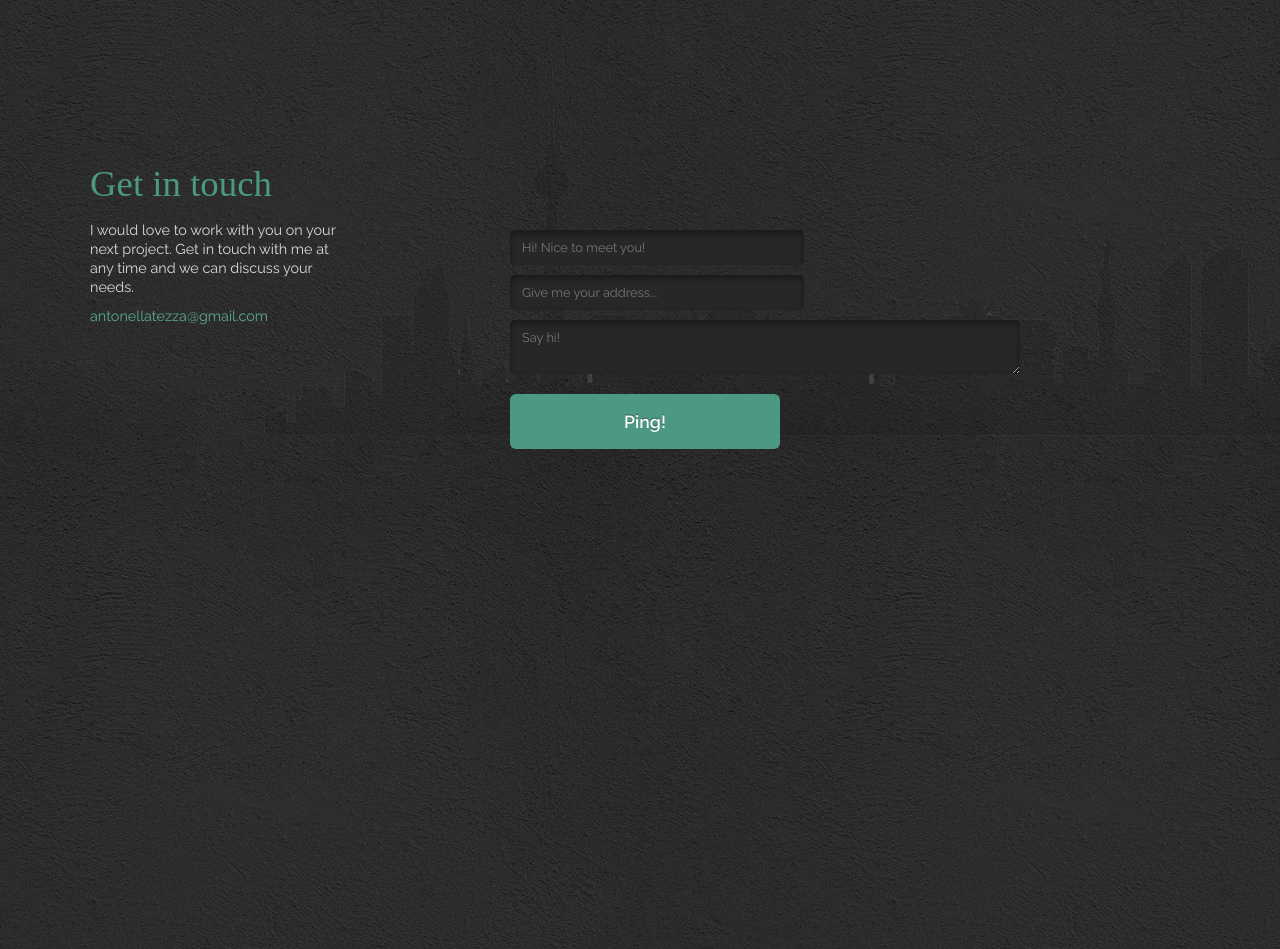
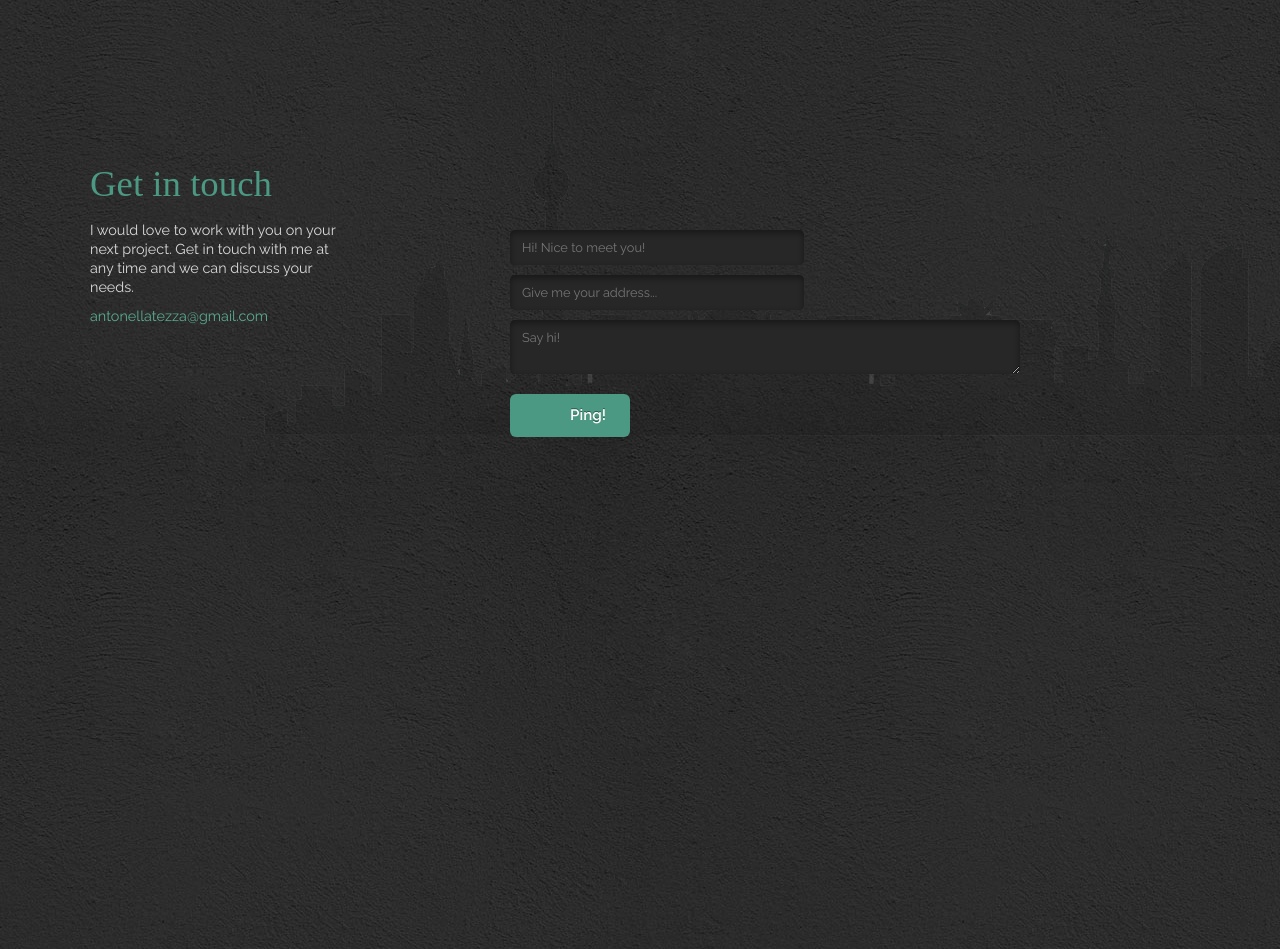
Before and after one commit to sempresaurita/sempresaurita.github.com, a PHP site: page / in a window 1280 px wide. Shown: the part 2851-3800 px from the top of the page. Run offline with PHP 8.4, Linux system fonts and the light colour scheme; some libraries are stand-ins or nearby versions; some web fonts are replaced.

Commit message:
fix btn ping

```diff
--- a/sass/screen.scss
+++ b/sass/screen.scss
@@ -89,15 +89,16 @@ input, textarea {
 input.button {
 	border: none;
 	box-shadow: none;
+	width: 20%;
 }
 
 /* Buttons */
 .button {
-	border-radius: 6px 6px 6px 6px;
-	padding: 10px 60px;
+	border-radius: 4px 4px 4px 4px;
+	padding: 4px 60px;
     text-align: center;
     line-height: 35px;
-    @include font-size(1.1);
+    @include font-size(0.95);
     font-weight: bold;
     background: #4b9982;
     /*background: -moz-linear-gradient(center top , #5bab93 0px, #4b9982 50%, #3e8e78 50%, #327361 100%) repeat scroll 0 0 transparent;*/
--- a/stylesheets/screen.css
+++ b/stylesheets/screen.css
@@ -449,16 +449,17 @@ input, textarea {
 
 input.button {
   border: none;
-  box-shadow: none; }
+  box-shadow: none;
+  width: 20%; }
 
 /* Buttons */
 .button {
-  border-radius: 6px 6px 6px 6px;
-  padding: 10px 60px;
+  border-radius: 4px 4px 4px 4px;
+  padding: 4px 60px;
   text-align: center;
   line-height: 35px;
-  font-size: 11px;
-  font-size: 1.1rem;
+  font-size: 9.5px;
+  font-size: 0.95rem;
   font-weight: bold;
   background: #4b9982;
   /*background: -moz-linear-gradient(center top , #5bab93 0px, #4b9982 50%, #3e8e78 50%, #327361 100%) repeat scroll 0 0 transparent;*/
```
